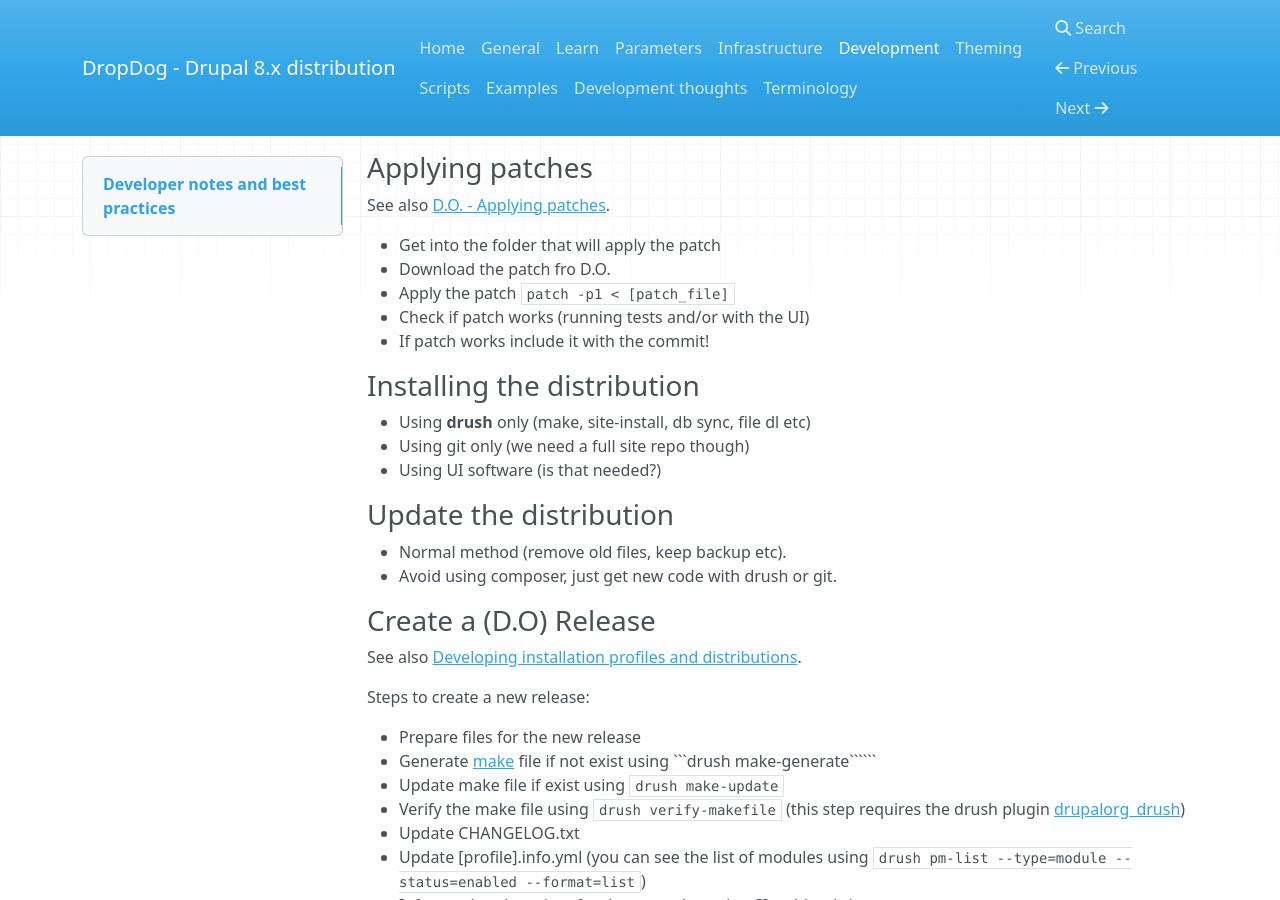
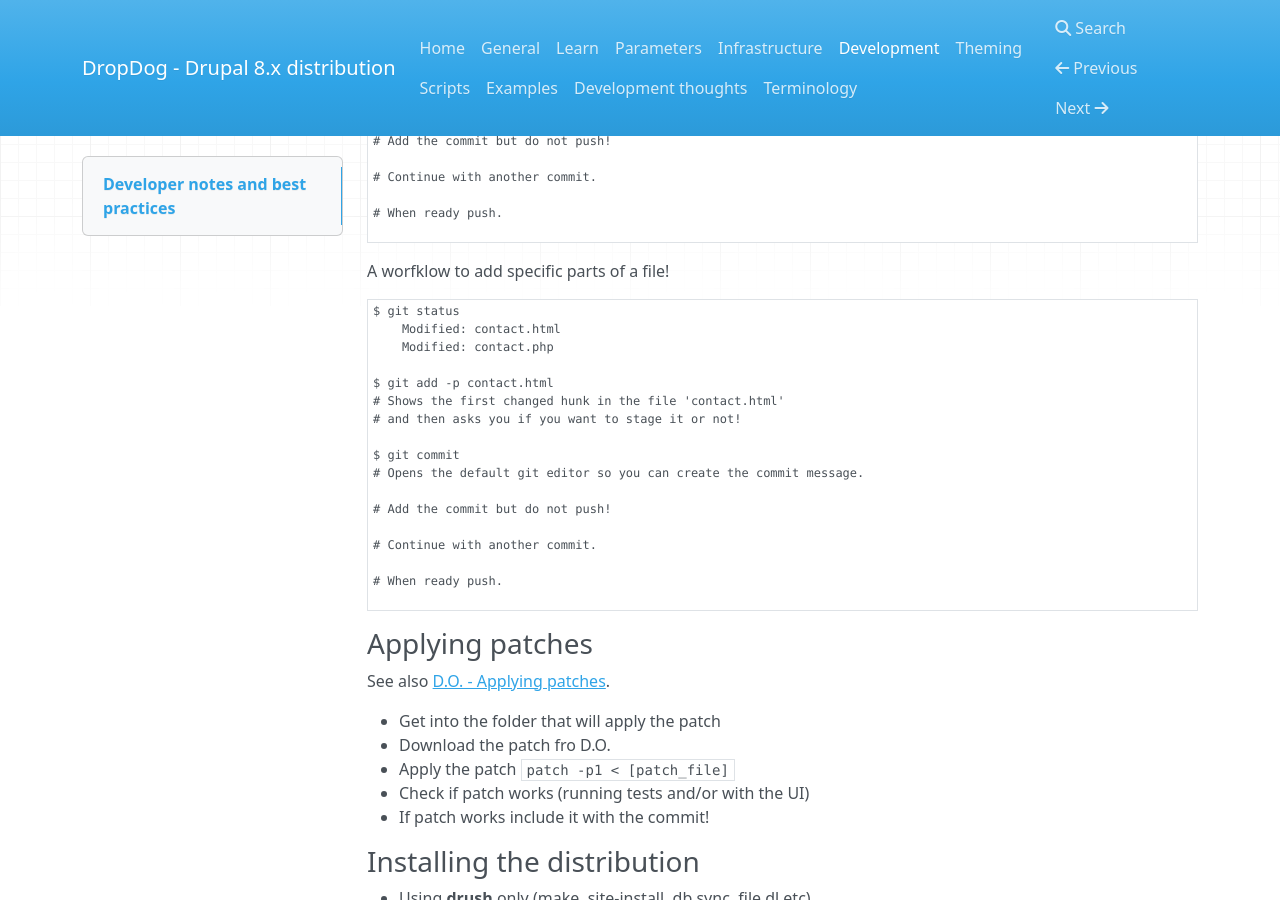
Before and after one commit to dropdog/docs, an MkDocs documentation site: the page built from docs/development.md, in a window 1280 px wide and 900 px high, scrolled down 4744 px. Built offline with MkDocs 1.6.1, drawn with Linux system fonts in a browser that asks for light colours; nearby versions of some CDN libraries; old or Windows-style settings are respelled for this version of MkDocs.

Commit message:
Add atomic commit example for patch option

````diff
--- a/docs/development.md
+++ b/docs/development.md
@@ -195,14 +195,42 @@ A worfklow to add only specific files on a commit:
 $ git status
     Modified: contact.html
     Modified: contact.php
+
 $ git add contact.html
+
 $ git status
     # Other file is ready to be commited
     Modified: contact.php
+
 $ git commit
 # Opens the default git editor so you can create the commit message.
+
 # Add the commit but do not push!
+
 # Continue with another commit.
+
+# When ready push.
+
+```
+
+A worfklow to add specific parts of a file!
+
+```git
+$ git status
+    Modified: contact.html
+    Modified: contact.php
+
+$ git add -p contact.html
+# Shows the first changed hunk in the file 'contact.html'
+# and then asks you if you want to stage it or not!
+
+$ git commit
+# Opens the default git editor so you can create the commit message.
+
+# Add the commit but do not push!
+
+# Continue with another commit.
+
 # When ready push.
 
 ```
````
